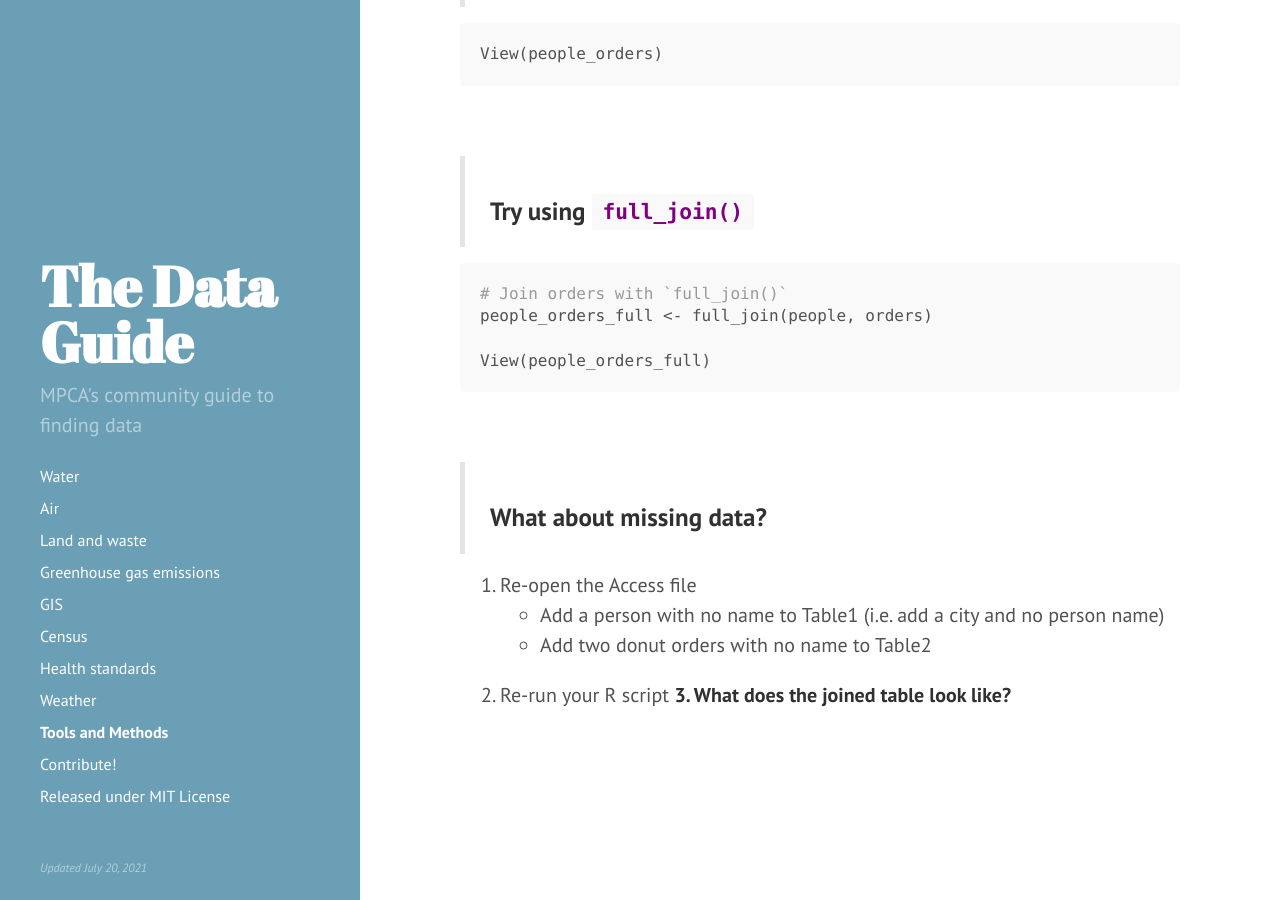
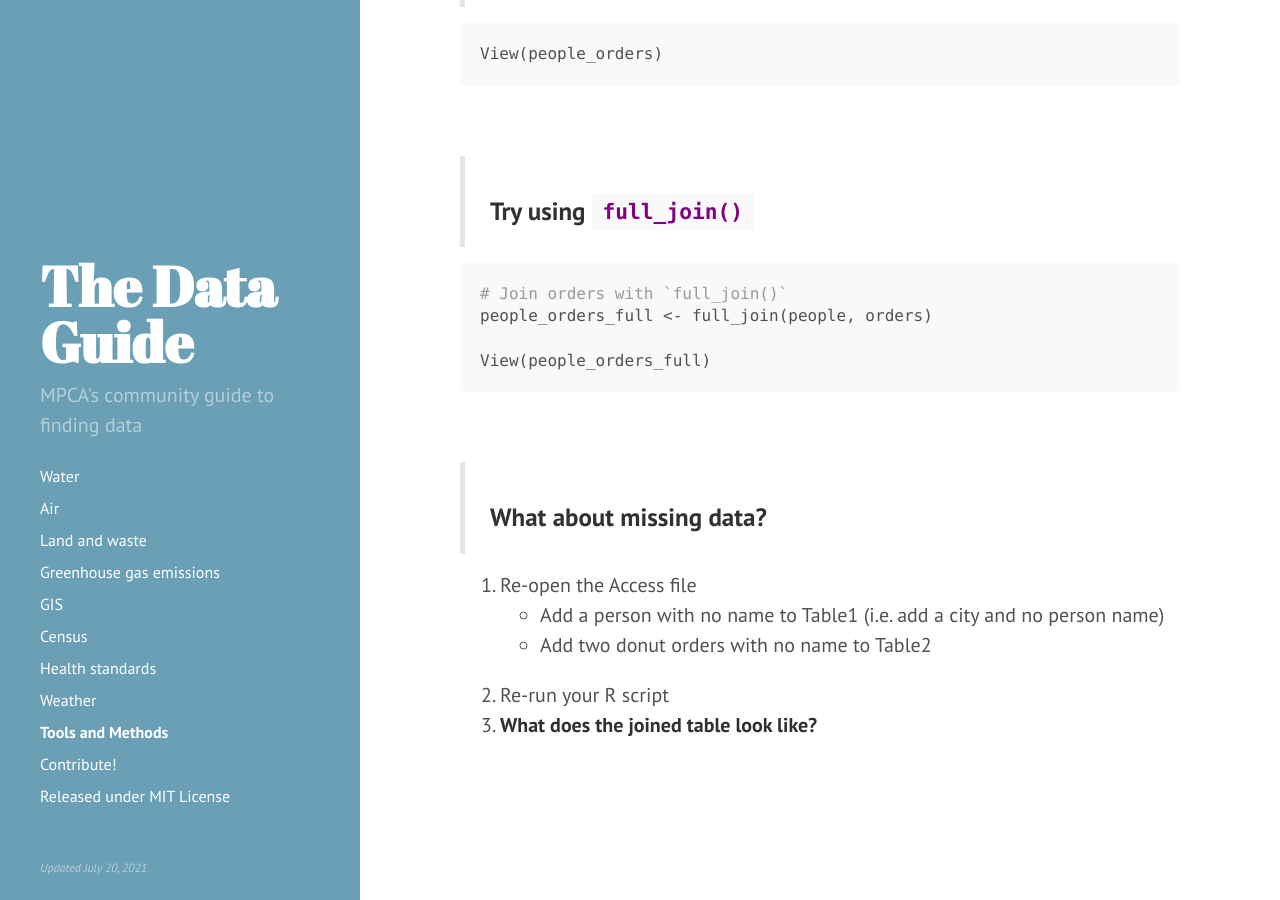
Before and after one commit to annemorris/Data-Guide-1, a Jekyll site: the page built from 98-Tools_and_Methods.md, in a window 1280 px wide and 900 px high, scrolled down 3123 px. Built offline with Jekyll 4.4.1, drawn with Linux system fonts in a browser that asks for light colours.

Commit message:
Update 98-Tools_and_Methods.md

```diff
--- a/98-Tools_and_Methods.md
+++ b/98-Tools_and_Methods.md
@@ -113,4 +113,4 @@ View(people_orders_full)
     - Add a person with no name to Table1 (i.e. add a city and no person name)
     - Add two donut orders with no name to Table2
 2. Re-run your R script
-**3. What does the joined table look like?**
+3. **What does the joined table look like?**
```
